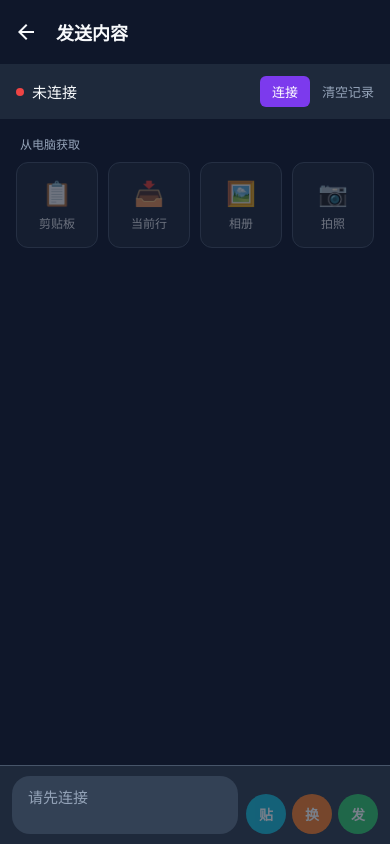
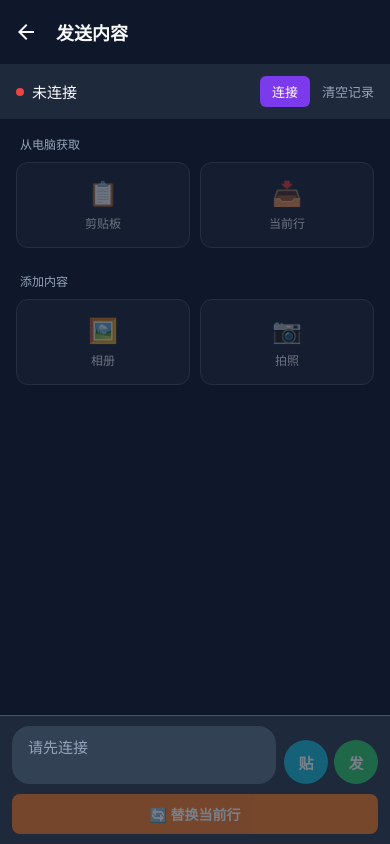
Before and after one commit to vonxq/voice-to-cursor, a React Native app in the folder mobile-app/: screen /Input in a window 390 px wide. Built offline with nearby package versions, Linux system fonts and the light colour scheme.

Commit message:
优化布局：发送/粘贴按钮紧挨输入框
- 贴/发 按钮紧挨输入框右侧
- 替换行按钮单独一行在输入框下方
- 功能按钮分组：从电脑获取、添加内容
- 修复获取当前行的脚本

```diff
--- a/mobile-app/app/input.tsx
+++ b/mobile-app/app/input.tsx
@@ -427,7 +427,7 @@ export default function InputScreen() {
 
       {/* 功能按钮区域 */}
       <ScrollView style={styles.actionSection} showsVerticalScrollIndicator={false}>
-        {/* 获取内容 */}
+        {/* 从电脑获取 */}
         <View style={styles.actionGroup}>
           <Text style={styles.groupLabel}>从电脑获取</Text>
           <View style={styles.actionRow}>
@@ -447,6 +447,13 @@ export default function InputScreen() {
               <Text style={styles.actionIcon}>📥</Text>
               <Text style={styles.actionText}>当前行</Text>
             </TouchableOpacity>
+          </View>
+        </View>
+
+        {/* 添加内容 */}
+        <View style={styles.actionGroup}>
+          <Text style={styles.groupLabel}>添加内容</Text>
+          <View style={styles.actionRow}>
             <TouchableOpacity
               style={[styles.actionBtn, !connected && styles.btnDisabled]}
               onPress={pickImage}
@@ -466,7 +473,7 @@ export default function InputScreen() {
           </View>
         </View>
 
-        {/* 聊天记录（精简显示） */}
+        {/* 聊天记录 */}
         {messages.length > 0 && (
           <View style={styles.historyGroup}>
             <Text style={styles.groupLabel}>最近记录（长按可复制）</Text>
@@ -503,6 +510,7 @@ export default function InputScreen() {
             </ScrollView>
           )}
 
+          {/* 输入框 + 发送按钮 */}
           <View style={styles.inputRow}>
             <TextInput
               ref={inputRef}
@@ -515,7 +523,7 @@ export default function InputScreen() {
               editable={connected && !sending}
             />
 
-            {/* 发送按钮组 */}
+            {/* 核心操作按钮 - 紧挨输入框 */}
             <View style={styles.inputBtns}>
               <TouchableOpacity
                 style={[styles.inputBtn, styles.btnPaste, (!connected || !hasContent || sending) && styles.btnDisabled]}
@@ -525,13 +533,6 @@ export default function InputScreen() {
                 {sending ? <ActivityIndicator color="#fff" size="small" /> : (
                   <Text style={styles.inputBtnText}>贴</Text>
                 )}
-              </TouchableOpacity>
-              <TouchableOpacity
-                style={[styles.inputBtn, styles.btnReplace, (!connected || !hasContent || sending) && styles.btnDisabled]}
-                onPress={replaceCurrentLine}
-                disabled={!connected || !hasContent || sending}
-              >
-                <Text style={styles.inputBtnText}>换</Text>
               </TouchableOpacity>
               <TouchableOpacity
                 style={[styles.inputBtn, styles.btnSubmit, (!connected || !hasContent || sending) && styles.btnDisabled]}
@@ -544,6 +545,15 @@ export default function InputScreen() {
               </TouchableOpacity>
             </View>
           </View>
+
+          {/* 替换行按钮 - 单独一行 */}
+          <TouchableOpacity
+            style={[styles.replaceBtn, (!connected || !hasContent || sending) && styles.btnDisabled]}
+            onPress={replaceCurrentLine}
+            disabled={!connected || !hasContent || sending}
+          >
+            <Text style={styles.replaceBtnText}>🔄 替换当前行</Text>
+          </TouchableOpacity>
         </View>
       </KeyboardAvoidingView>
     </View>
@@ -734,25 +744,34 @@ const styles = StyleSheet.create({
     gap: 6,
   },
   inputBtn: {
-    width: 40,
-    height: 40,
-    borderRadius: 20,
+    width: 44,
+    height: 44,
+    borderRadius: 22,
     justifyContent: 'center',
     alignItems: 'center',
   },
   btnPaste: {
     backgroundColor: theme.secondary,
   },
-  btnReplace: {
-    backgroundColor: theme.warning,
-  },
   btnSubmit: {
     backgroundColor: theme.success,
   },
   inputBtnText: {
     color: '#fff',
+    fontSize: 15,
+    fontWeight: '700',
+  },
+  replaceBtn: {
+    backgroundColor: theme.warning,
+    borderRadius: 8,
+    paddingVertical: 10,
+    marginTop: 10,
+    alignItems: 'center',
+  },
+  replaceBtnText: {
+    color: '#fff',
     fontSize: 14,
-    fontWeight: '700',
+    fontWeight: '600',
   },
   btnDisabled: {
     opacity: 0.4,
```
Also changed, not shown: 1 other file (tests, documents, lock files or other folders).
